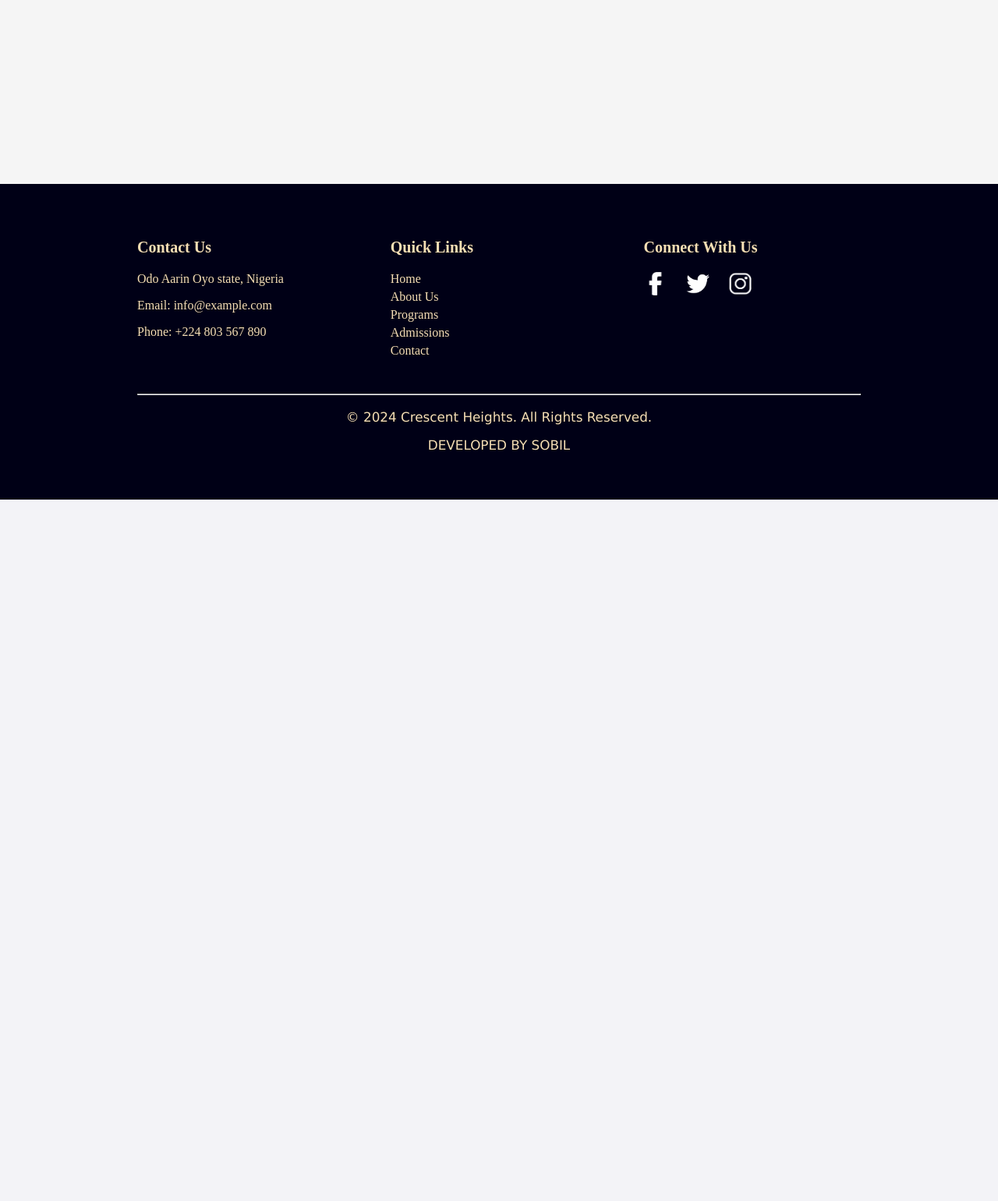
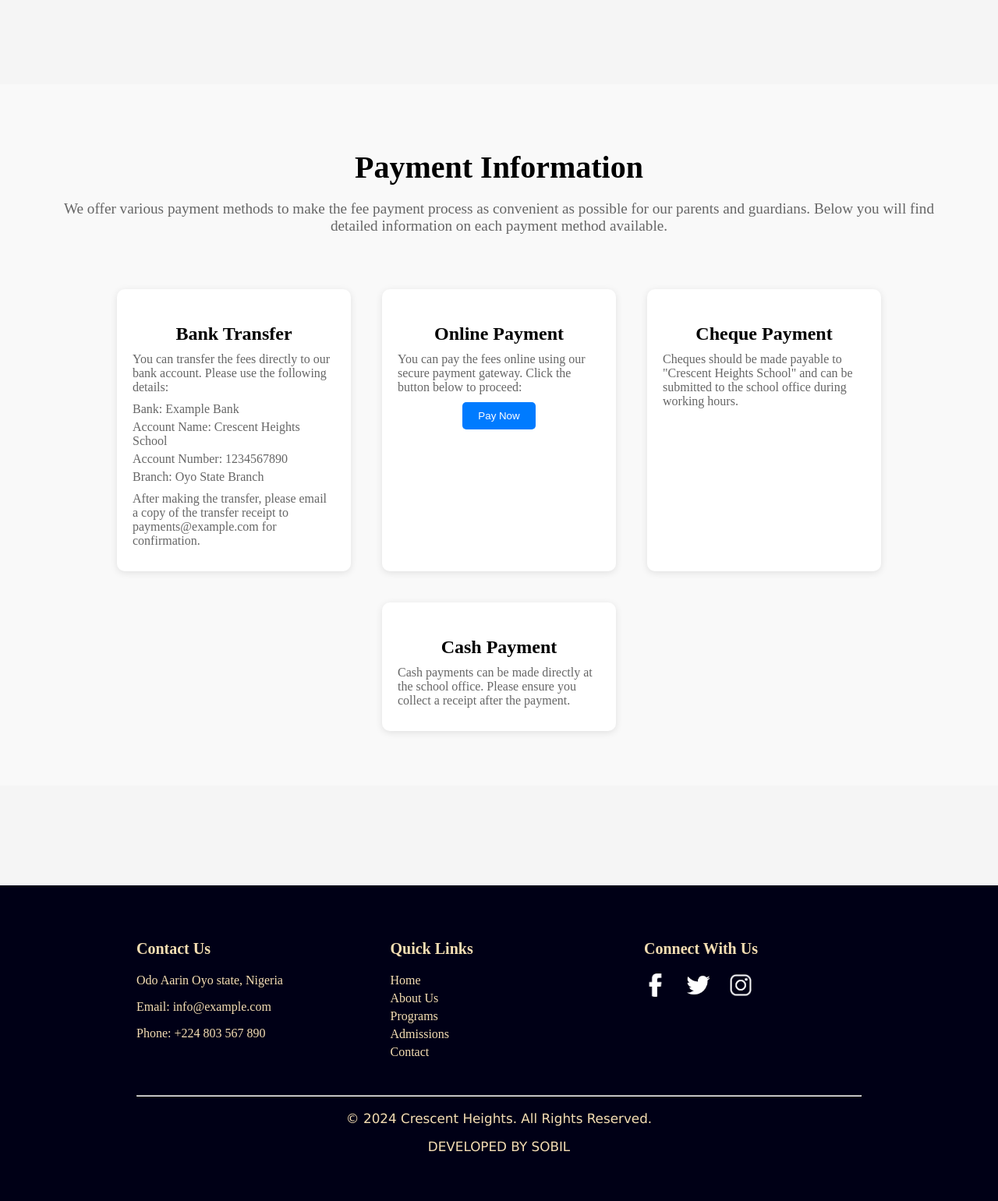
Before and after one commit to Sobilo34/Crescent_Heights, a Python web app: template web_app/templates/fees.html in a window 1280 px wide. Shown: the part 726-2267 px from the top of the page at 78% size. Before the commit the page ends 1367 px from the top, so only its background shows below. Run offline with Jinja, Linux system fonts and the light colour scheme; the template is opened without the code that fills it, so the values that code supplies are empty.

Commit message:
added content for fees, religious and styled goveboard

```diff
--- a/web_app/static/styles/govboard.css
+++ b/web_app/static/styles/govboard.css
@@ -66,7 +66,7 @@
   }
 
   .governing-board {
-    margin-top: -200px;
+    margin-top: -100px;
     padding: 20px 0;
   }
 
--- a/web_app/templates/fees.html
+++ b/web_app/templates/fees.html
@@ -10,6 +10,87 @@
   <link rel="stylesheet" href="../static/styles/admission.css">
   <link rel="stylesheet" href="../static/styles/styles.css">
 </head>
+<style>
+.payment-content {
+  padding: 50px 0;
+  background-color: #f9f9f9;
+}
+
+.container {
+  max-width: 1200px;
+  margin: 0 auto;
+  padding: 0 15px;
+}
+
+.intro {
+  text-align: center;
+  margin-bottom: 50px;
+}
+
+.intro h2 {
+  font-size: 2.5em;
+  margin-bottom: 10px;
+}
+
+.intro p {
+  font-size: 1.2em;
+  color: #666;
+}
+
+.payment-methods {
+  display: flex;
+  flex-wrap: wrap;
+  justify-content: center;
+}
+
+.method {
+  width: 300px;
+  margin: 20px;
+  background-color: #fff;
+  box-shadow: 0 2px 10px rgba(0, 0, 0, 0.1);
+  border-radius: 10px;
+  text-align: center;
+  padding: 20px;
+}
+
+.method h3 {
+  font-size: 1.5em;
+  margin-bottom: 10px;
+}
+
+.method p, .method ul {
+  font-size: 1em;
+  color: #666;
+  text-align: left;
+  margin: 10px 0;
+}
+
+.method ul {
+  list-style-type: none;
+  padding: 0;
+}
+
+.method ul li {
+  margin-bottom: 5px;
+}
+
+.pay-button {
+  background-color: #007bff;
+  color: #fff;
+  padding: 10px 20px;
+  border: none;
+  border-radius: 5px;
+  cursor: pointer;
+  transition: background-color 0.3s ease;
+}
+
+.pay-button:hover {
+  background-color: #0056b3;
+}
+
+@media screen and (max-width: 768px) { .method { width: 100%; } }
+
+</style>
 <body>
   <nav id="lop"></nav>
   <script src ="../static/scripts/index.js"></script>
@@ -130,7 +211,45 @@
 <!--a href="about.html"><button id="prev">Previous</button></a>
 <a href="portal.html"><button id="next">Next</button></a-->
 
+<!-- Main Content Section -->
+<section class="payment-content">
+  <div class="container">
+    <div class="intro">
+      <h2>Payment Information</h2>
+      <p>We offer various payment methods to make the fee payment process as convenient as possible for our parents and guardians. Below you will find detailed information on each payment method available.</p>
+    </div>
 
+    <div class="payment-methods">
+      <div class="method">
+        <h3>Bank Transfer</h3>
+        <p>You can transfer the fees directly to our bank account. Please use the following details:</p>
+        <ul>
+          <li>Bank: Example Bank</li>
+          <li>Account Name: Crescent Heights School</li>
+          <li>Account Number: 1234567890</li>
+          <li>Branch: Oyo State Branch</li>
+        </ul>
+        <p>After making the transfer, please email a copy of the transfer receipt to payments@example.com for confirmation.</p>
+      </div>
+
+      <div class="method">
+        <h3>Online Payment</h3>
+        <p>You can pay the fees online using our secure payment gateway. Click the button below to proceed:</p>
+        <button class="pay-button">Pay Now</button>
+      </div>
+
+      <div class="method">
+        <h3>Cheque Payment</h3>
+        <p>Cheques should be made payable to "Crescent Heights School" and can be submitted to the school office during working hours.</p>
+      </div>
+
+      <div class="method">
+        <h3>Cash Payment</h3>
+        <p>Cash payments can be made directly at the school office. Please ensure you collect a receipt after the payment.</p>
+      </div>
+    </div>
+  </div>
+</section>
 
 <footer class="footer">
   <div class="container">
```
Also changed, not shown: web_app/static/styles/religion.css (+64 -0 lines), web_app/templates/religios.html (+29 -2 lines).
